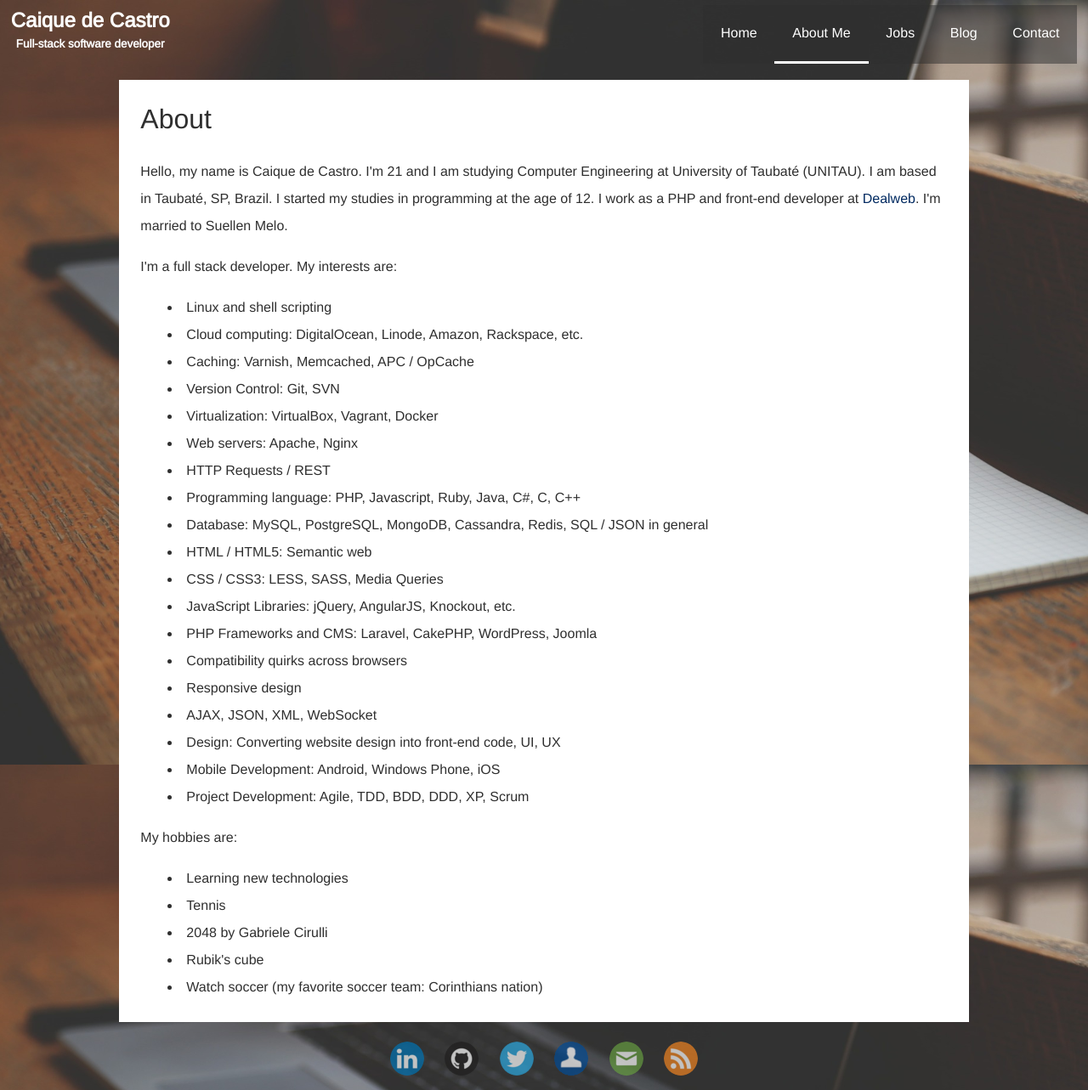
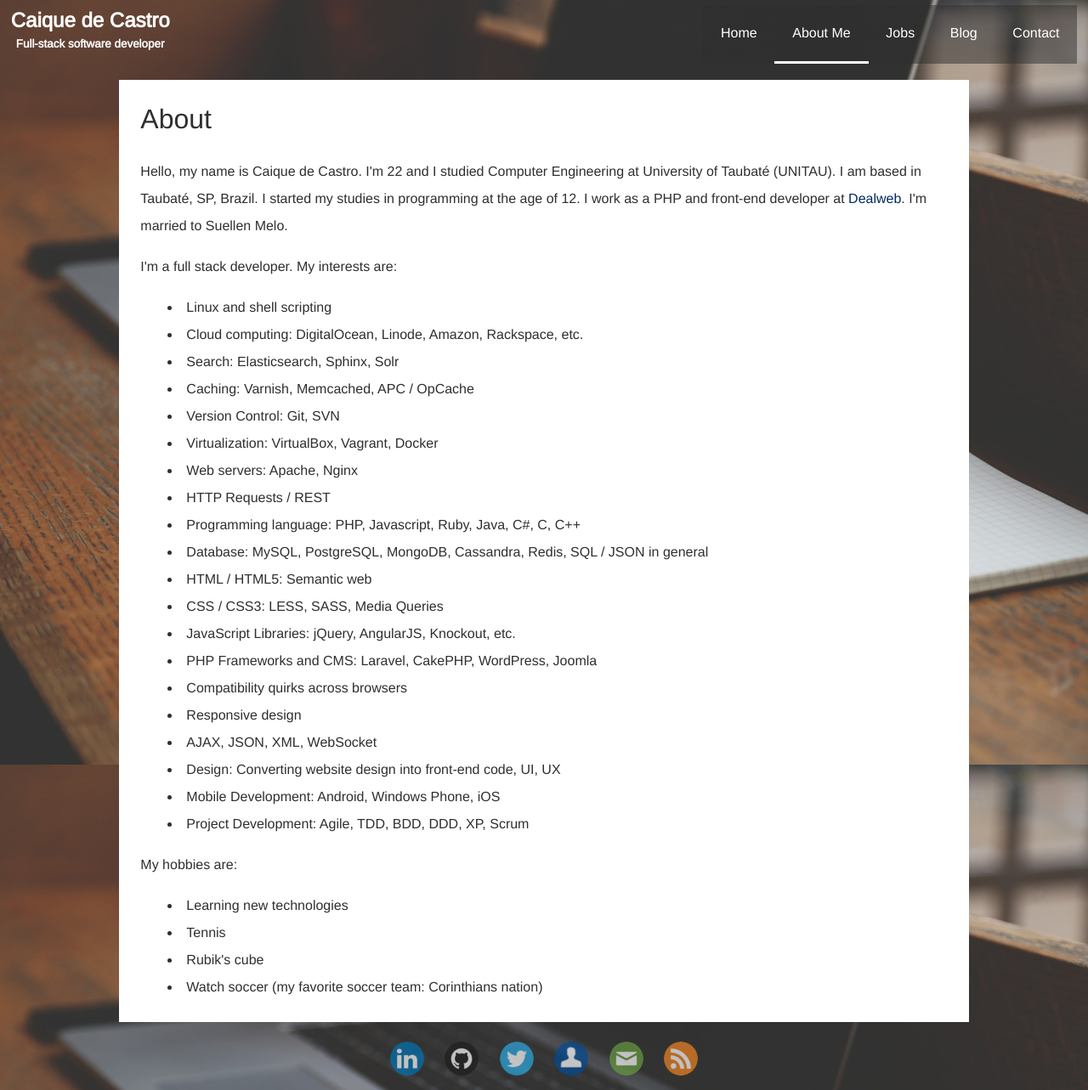
Before and after one commit to caiquecastro/caiquecastro.com, a Jekyll site: the page built from about.html, in a window 1280 px wide. Shown: the whole page at 85% size. Built offline with Jekyll 4.4.1, drawn with Linux system fonts in a browser that asks for light colours.

Commit message:
Update bio

```diff
--- a/about.html
+++ b/about.html
@@ -7,7 +7,7 @@ permalink: /about
 <h1>About</h1>
 
 <p>
-    Hello, my name is Caique de Castro. I'm 21 and I am studying Computer Engineering at University of Taubaté (UNITAU).
+    Hello, my name is Caique de Castro. I'm 22 and I studied Computer Engineering at University of Taubaté (UNITAU).
     I am based in Taubaté, SP, Brazil. I started my studies in programming at the age of 12.
     I work as a PHP and front-end developer at <a href="http://www.dealweb.com.br">Dealweb</a>. I'm married to Suellen Melo.
 </p>
@@ -20,7 +20,7 @@ permalink: /about
     <li>Linux and shell scripting</li>
     <li>Cloud computing: DigitalOcean, Linode, Amazon, Rackspace, etc.</li>
     <!-- <li>Background processing: Gearman, Redis</li> -->
-    <!-- <li>Search: Elasticsearch, Sphinx, Solr</li> -->
+    <li>Search: Elasticsearch, Sphinx, Solr</li>
     <li>Caching: Varnish, Memcached, APC / OpCache</li>
     <!-- <li>Monitoring: Nagios</li> -->
     <li>Version Control: Git, SVN</li>
@@ -48,7 +48,6 @@ permalink: /about
 <ul>
     <li>Learning new technologies</li>
     <li>Tennis</li>
-    <li>2048 by Gabriele Cirulli</li>
     <li>Rubik's cube</li>
     <li>Watch soccer (my favorite soccer team: Corinthians nation)</li>
 </ul>
```
